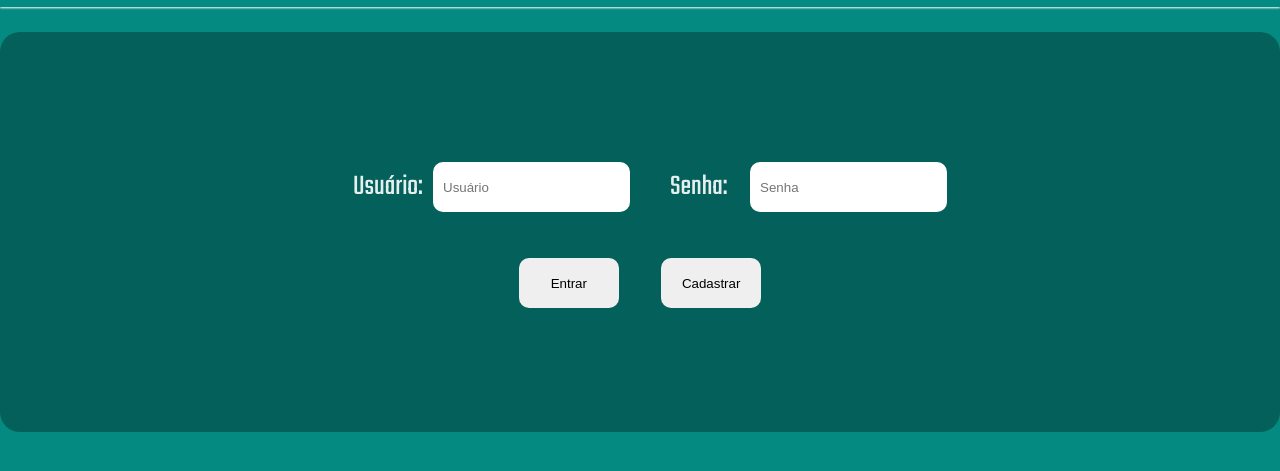
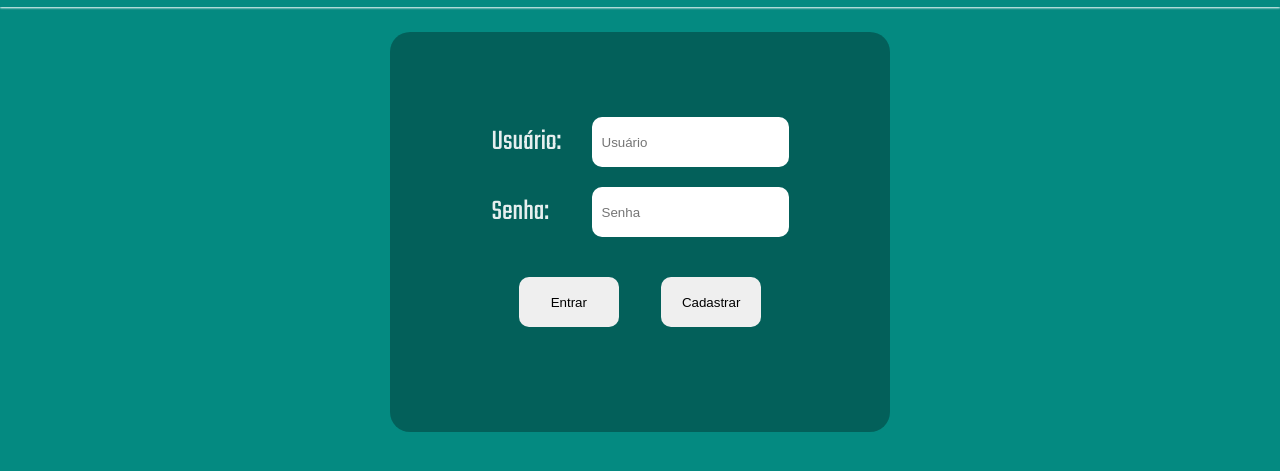
Before and after one commit to ieiradouglas/imeupet, a plain HTML site: page loguin.html in a window 1280 px wide. Shown: the part 113-584 px from the top of the page. Drawn offline with Linux system fonts and the light colour scheme; a web font is replaced by a local one.

Commit message:
Update loguin.css

```diff
--- a/loguin.css
+++ b/loguin.css
@@ -16,12 +16,15 @@
     align-items: center;
     flex: 1 1 150px;
 
+    margin: 10px;
+    max-width:500px;
     height: 400px;
     border-radius: 20px;
     background-color: rgba(0, 0, 0, .3);
 }
 .loguin-dados {
     display: flex;
+    flex-direction: column;
     flex-wrap: wrap;
     justify-content: center;
     align-items: center;
@@ -33,7 +36,6 @@
     align-items: center;
 }
 .loguin-dados label {
-    padding: 20px;
     width: 100px;
     font-size: 1.82em;
 }
@@ -47,7 +49,7 @@
     width: 100px;
     height: 50px;
     border:none;
-    margin: 20px;
+    margin:30px 20px;
     border-radius: 10px;
     transition: 0.3s;
 }
```
